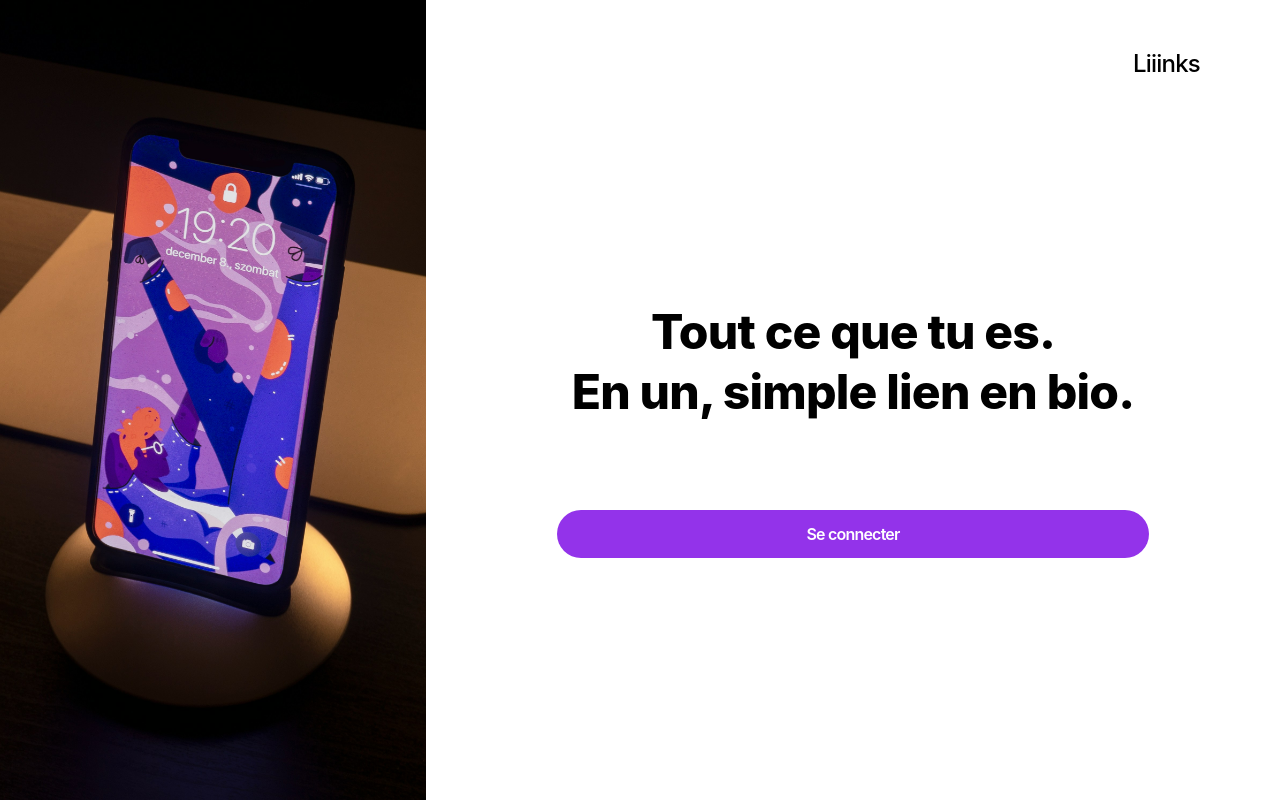
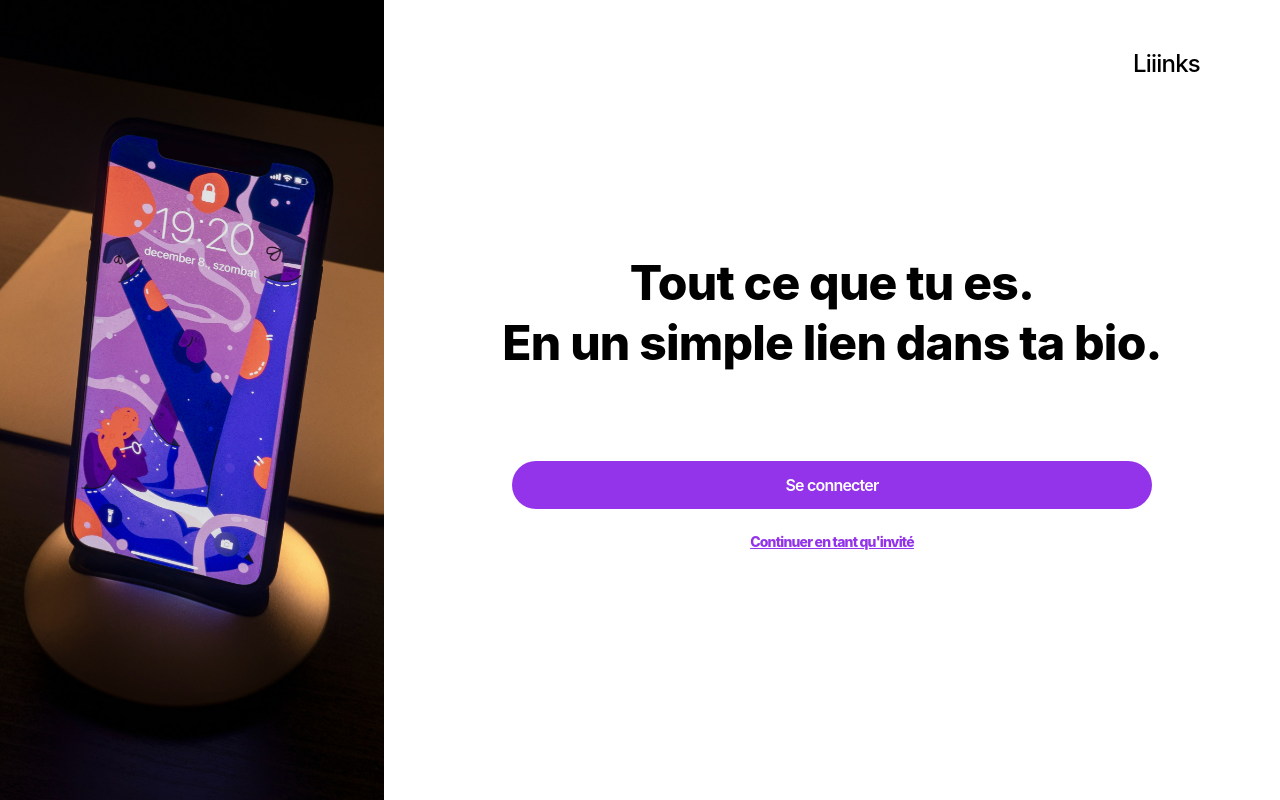
Before and after one commit to 666alvin999/liinks, a React (Vite) app: page / in a window 1280 px wide. Built offline with nearby package versions, Linux system fonts and the light colour scheme; no server answers; some icons are missing.

Commit message:
added continue as guest

```diff
--- a/src/application/vue/LinkPage/LinkPage.tsx
+++ b/src/application/vue/LinkPage/LinkPage.tsx
@@ -96,6 +96,7 @@ const LinkPage = () => {
             </div>
         </>
     );
+
 }
 
 export default LinkPage;
--- a/src/application/vue/LinkPage/components/Link.tsx
+++ b/src/application/vue/LinkPage/components/Link.tsx
@@ -100,6 +100,7 @@ const Link = ({setReloadLinks, username, isAdmin, link}: ButtonLinksProps) => {
 			}
 		</div>
 	);
+
 }
 
 export default Link
--- a/src/application/vue/LinkPage/components/SearchBar.tsx
+++ b/src/application/vue/LinkPage/components/SearchBar.tsx
@@ -45,6 +45,7 @@ const SearchBar = ({currentUser}: SearchBarProps) => {
 			</form>
 		</>
 	);
+
 }
 
 export default SearchBar;
--- a/src/application/vue/LoginPage/LoginPage.tsx
+++ b/src/application/vue/LoginPage/LoginPage.tsx
@@ -59,9 +59,14 @@ const LoginPage = () => {
 								<Button type="submit" text="Se connecter" />
 							</form>
 
+							<div className="mb-2 mt-4">
+								<a className="undefined text-sm text-purple-600 focus-visible:outline focus-visible:outline-2 focus-visible:outline-black focus-visible:outline-offset-2 underline" href="/links">
+									<p className="leading-heading mb-2 text-center font-extrabold !leading-tight">
+										Continuer en tant qu'invité
+									</p>
+								</a>
+							</div>
 						</div>
-
-						<div className="justify-center mt-3 text-gray-500 hidden">OR</div>
 
 						<div className="flex justify-center mt-8">
 							<p className="text-gray-500 text-sm ">Vous n'avez pas de compte ? <a
@@ -79,6 +84,7 @@ const LoginPage = () => {
 			</div>
 		</>
 	);
+
 }
 
 export default LoginPage
--- a/src/application/vue/SignUpPage/SignUpPage.tsx
+++ b/src/application/vue/SignUpPage/SignUpPage.tsx
@@ -87,6 +87,14 @@ function SignUpPage() {
 							<Button type="submit" text="Créer un compte" />
 						</form>
 
+						<div className="mb-2 mt-4">
+							<a className="undefined text-sm text-purple-600 focus-visible:outline focus-visible:outline-2 focus-visible:outline-black focus-visible:outline-offset-2 underline" href="/links">
+								<p className="leading-heading mb-2 text-center font-extrabold !leading-tight">
+									Continuer en tant qu'invité
+								</p>
+							</a>
+						</div>
+
 						<div className="flex justify-center mt-6 text-gray-500 px-8">
 							<p className="text-center">
 								En cliquant sur <strong>Créer un compte</strong>, vous acceptez les conditions générales
@@ -107,7 +115,8 @@ function SignUpPage() {
 				</div>
 			</div>
 		</>
-	)
+	);
+
 }
 
 export default SignUpPage
--- a/src/application/vue/WelcomePage/WelcomePage.tsx
+++ b/src/application/vue/WelcomePage/WelcomePage.tsx
@@ -22,20 +22,31 @@ function WelcomePage() {
 					/>
 				</div>
 				<main className="relative flex min-h-screen w-full justify-center pt-8 lg:p-12 lg:pb-3">
-					<div className="flex w-10/12 flex-col items-center justify-center p-6 lg:w-[640px]">
+					<div className="flex w-10/12 flex-col items-center justify-center p-6 lg:w-[800px]">
 						<div className="mb-12 mt-6">
-							<h1 className="leading-heading mb-2 text-center text-4xl font-extrabold !leading-tight text-black lg:text-5xl">
+							<h1 className="leading-heading mb-2 text-center text-3xl font-extrabold !leading-tight text-black lg:text-5xl">
 								Tout ce que tu es. <br />
-								En un, simple lien en bio.
+								En un simple lien dans ta bio.
 							</h1>
 						</div>
 
-						<Button type="button" onClick={handleLoginClick} text="Se connecter" />
+						<div className="lg:w-[640px]">
+							<Button type="button" onClick={handleLoginClick} text="Se connecter" />
+						</div>
+
+						<div className="mb-12 mt-6">
+							<a className="undefined text-sm text-purple-600 focus-visible:outline focus-visible:outline-2 focus-visible:outline-black focus-visible:outline-offset-2 underline" href="/links">
+								<p className="leading-heading mb-2 text-center font-extrabold !leading-tight">
+									Continuer en tant qu'invité
+								</p>
+							</a>
+						</div>
 					</div>
 				</main>
 			</div>
 		</>
 	);
+
 }
 
 export default WelcomePage;
--- a/src/application/vue/component/Button.tsx
+++ b/src/application/vue/component/Button.tsx
@@ -28,7 +28,6 @@ function Button({onClick, type, text, children, position}: ButtonProps) {
 		);
 	}
 
-
 }
 
 export default Button
--- a/src/application/vue/component/Logo.tsx
+++ b/src/application/vue/component/Logo.tsx
@@ -7,12 +7,14 @@ interface LogoProps {
 }
 
 function Logo({ position, color, text }: LogoProps) {
+
     return (
-        <a className={`absolute z-50 top-11 lg:top-12 ${position}-12 text-xl lg:text-2xl font-medium inline-flex justify-center items-center gap-2`}>
+        <a className={`absolute z-50 top-11 lg:top-12 ${position}-12 text-xl lg:text-2xl font-medium inline-flex justify-center items-center gap-2`} href="/">
             <span className={"block"}>{text ? text : "Liiinks"}</span>
             <XrayView color={color ? color : "#4ade80"}/>
         </a>
     );
+
 }
 
 export default Logo
```
Also changed, not shown: src/application/vue/ErrorPage/ErrorPage.tsx (added, +10 -0 lines).
